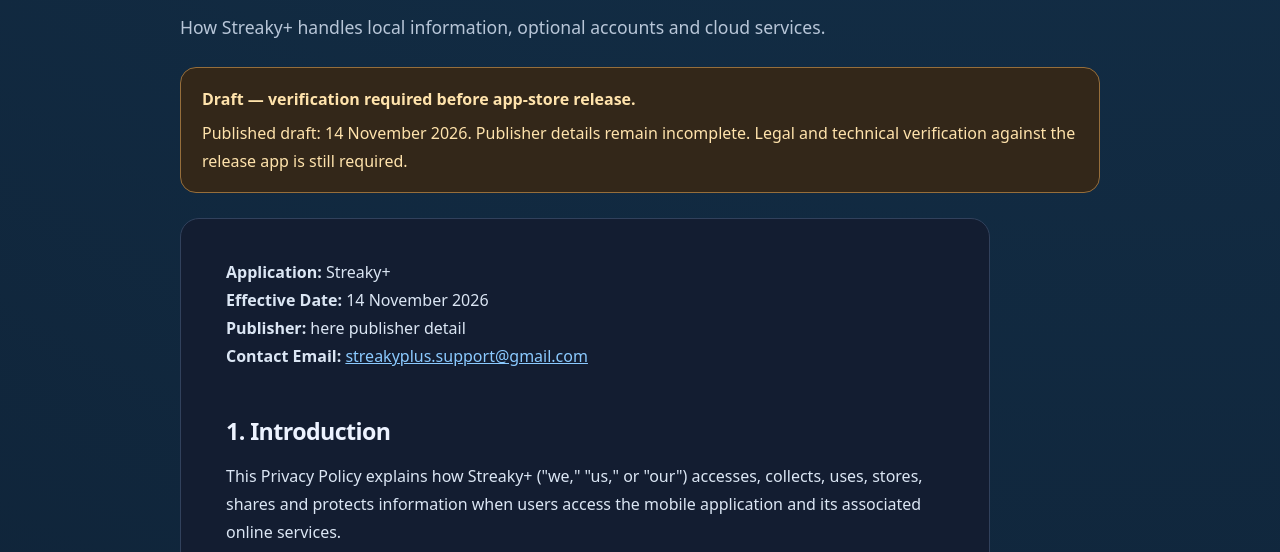
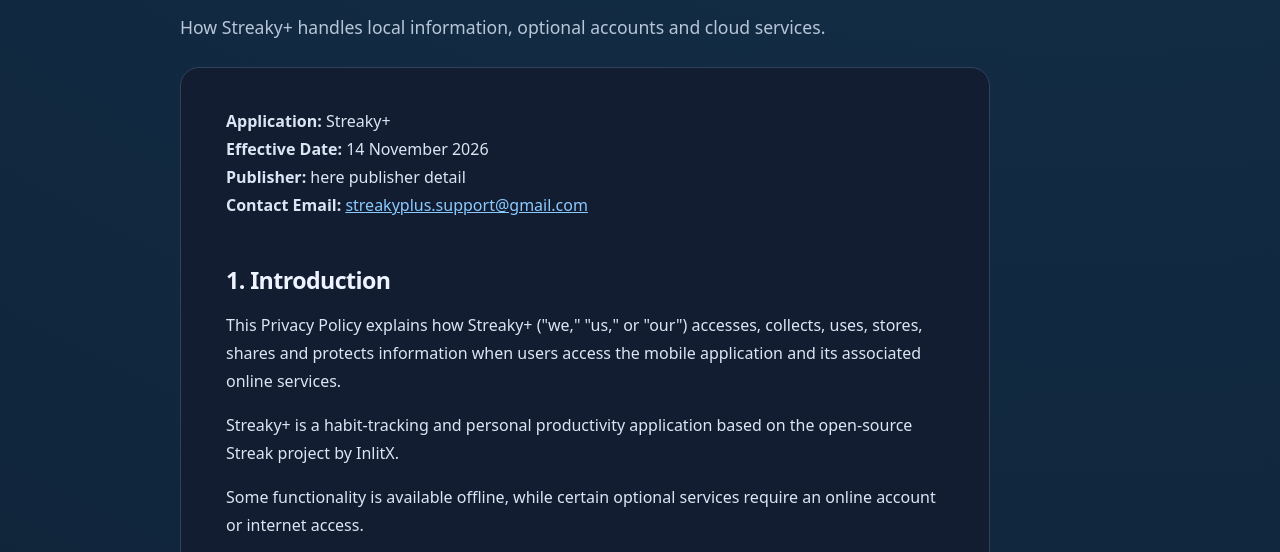
Before and after one commit to Streaky-plus/streaky-plus-legal, a plain HTML site: page privacy.html in a window 1280 px wide. Shown: the part 246-798 px from the top of the page. Drawn offline with Linux system fonts and the light colour scheme.

Commit message:
Remove draft verification banner from privacy.html

```diff
--- a/privacy.html
+++ b/privacy.html
@@ -1,7 +1,7 @@
 <!doctype html>
 <html lang="en"><head><meta charset="utf-8"><meta name="viewport" content="width=device-width,initial-scale=1"><meta name="theme-color" content="#090f1d"><meta name="description" content="Privacy Policy — Streaky+ legal and support information."><title>Privacy Policy | Streaky+</title><link rel="stylesheet" href="styles.css"></head><body>
 <a class="skip" href="#main">Skip to content</a><header><div class="wrap nav"><a href="index.html" class="brand" aria-label="Streaky+ legal home"><span class="mark">S+</span>Streaky+</a><nav class="navlinks" aria-label="Site navigation"><a href="index.html">Home</a><a href="privacy.html" aria-current="page">Privacy</a><a href="terms.html">Terms</a><a href="delete-account.html">Delete account</a><a href="support.html">Support</a></nav></div></header>
-<main id="main" class="wrap"><div class="eyebrow">Your data</div><h1>Privacy Policy</h1><p class="lede">How Streaky+ handles local information, optional accounts and cloud services.</p><div class="notice" role="note"><strong>Draft — verification required before app-store release.</strong><p>Published draft: 14 November 2026. Publisher details remain incomplete. Legal and technical verification against the release app is still required.</p></div><article class="paper">
+<main id="main" class="wrap"><div class="eyebrow">Your data</div><h1>Privacy Policy</h1><p class="lede">How Streaky+ handles local information, optional accounts and cloud services.</p><article class="paper">
 <p><strong>Application:</strong> Streaky+<br>
 <strong>Effective Date:</strong> 14 November 2026<br>
 <strong>Publisher:</strong> here publisher detail<br>
```
